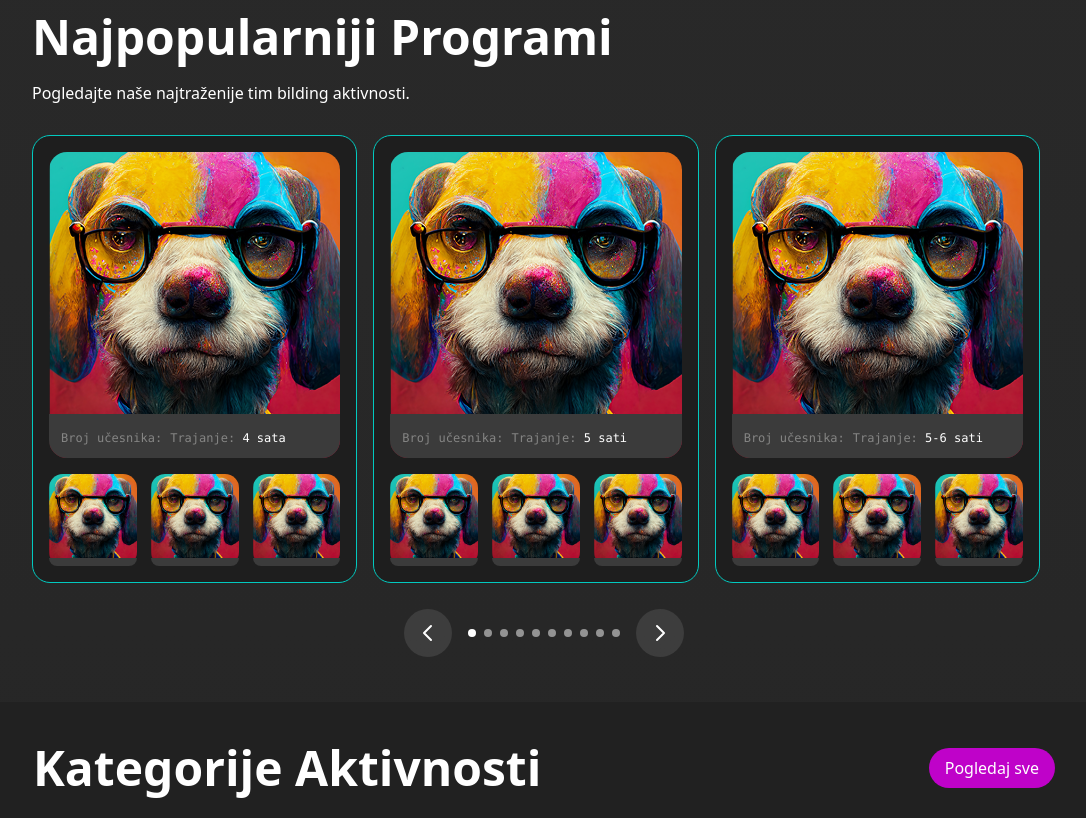
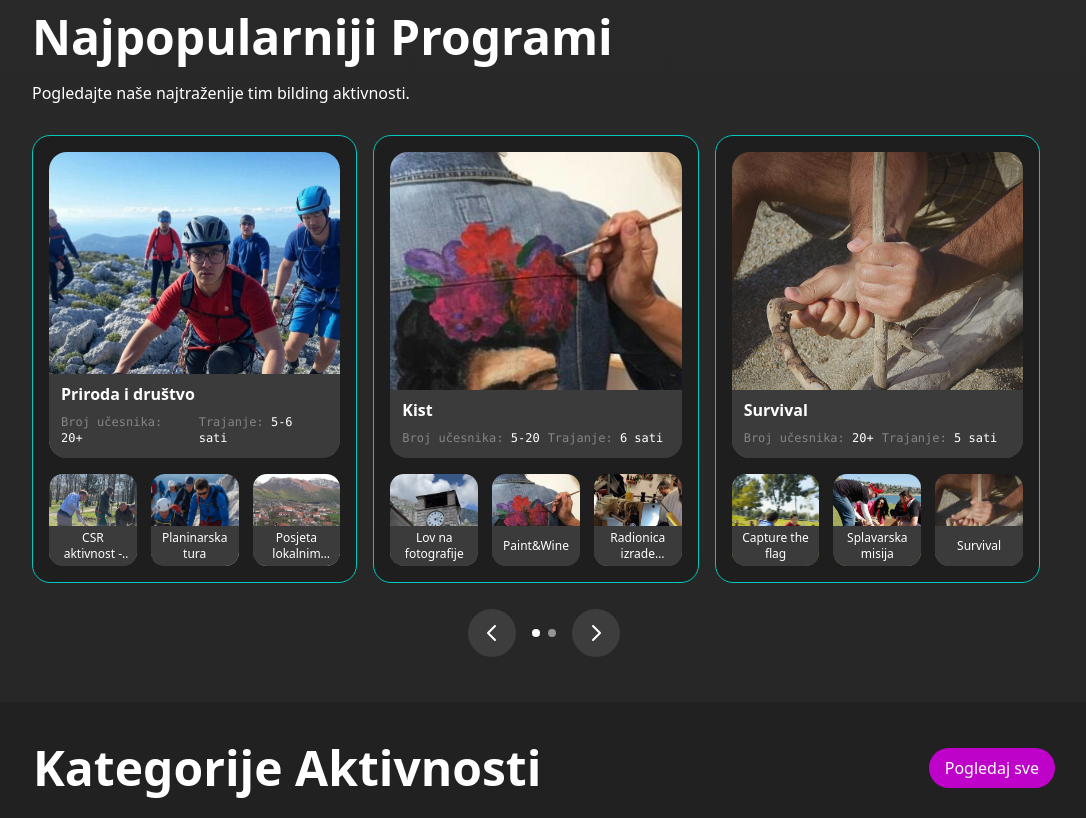
Before and after one commit to jaksa-v/hive-website, an Astro site: page / in a window 1280 px wide. Shown: the part 842-1660 px from the top of the page, without its empty margins (96-1182 px from the left). Built offline with nearby package versions, Linux system fonts and the light colour scheme; Astro itself is replaced by a stand-in of ours.

Commit message:
more changes to programs

```diff
--- a/src/components/Carousel.tsx
+++ b/src/components/Carousel.tsx
@@ -1,4 +1,4 @@
-import { useState } from "react";
+import { useState, useEffect } from "react";
 import { motion, AnimatePresence } from "framer-motion";
 import ProgramCard from "./ProgramCard";
 import ActivityCard from "./ActivityCard"; // Import ActivityCard
@@ -16,21 +16,51 @@ interface CarouselProps {
 export default function Carousel({ slides, type = "default" }: CarouselProps) {
   const [currentIndex, setCurrentIndex] = useState(0);
   const [direction, setDirection] = useState(0); // -1 for left, 1 for right
+  const [isMobile, setIsMobile] = useState(false);
   const itemCount = slides.length;
+  const itemsPerSlide = isMobile ? 1 : 3;
+  const totalGroups = Math.ceil(itemCount / itemsPerSlide);
+
+  // Add event listener to detect screen size changes
+  useEffect(() => {
+    const checkMobile = () => {
+      setIsMobile(window.innerWidth < 768);
+    };
+
+    // Check initially
+    checkMobile();
+
+    // Add resize listener
+    window.addEventListener('resize', checkMobile);
+
+    // Clean up
+    return () => window.removeEventListener('resize', checkMobile);
+  }, []);
 
   const goToPrevious = () => {
     setDirection(-1);
-    setCurrentIndex((prevIndex) => (prevIndex - 1 + itemCount) % itemCount);
+    setCurrentIndex((prevIndex) => {
+      // Move backward by one group (3 items)
+      const newIndex = prevIndex - itemsPerSlide;
+      // If we go before the first item, loop to the last group
+      return newIndex < 0 ? Math.floor((itemCount - 1) / itemsPerSlide) * itemsPerSlide : newIndex;
+    });
   };
 
   const goToNext = () => {
     setDirection(1);
-    setCurrentIndex((prevIndex) => (prevIndex + 1) % itemCount);
+    setCurrentIndex((prevIndex) => {
+      // Move forward by one group (3 items)
+      const newIndex = prevIndex + itemsPerSlide;
+      // If we go past the last item, loop to the first group
+      return newIndex >= itemCount ? 0 : newIndex;
+    });
   };
 
-  const goToSlide = (index: number) => {
-    setDirection(index > currentIndex ? 1 : -1);
-    setCurrentIndex(index);
+  const goToSlide = (groupIndex: number) => {
+    const targetIndex = groupIndex * itemsPerSlide;
+    setDirection(targetIndex > currentIndex ? 1 : -1);
+    setCurrentIndex(targetIndex);
   };
 
   return (
@@ -55,8 +85,9 @@ export default function Carousel({ slides, type = "default" }: CarouselProps) {
           >
             <div className="hidden md:flex w-full">
               {[0, 1, 2].map((offset) => {
-                const index = (currentIndex + offset) % itemCount;
-                return (
+                const index = currentIndex + offset;
+                // Only render if the index is valid
+                return index < itemCount ? (
                   <div
                     key={index}
                     className="w-[calc(33.333%-1rem)] shrink-0 first:ml-0 ml-4"
@@ -73,11 +104,11 @@ export default function Carousel({ slides, type = "default" }: CarouselProps) {
                       )}
                     </div>
                   </div>
-                );
+                ) : null;
               })}
             </div>
             <div className="md:hidden w-full">
-              {slides[currentIndex].type === "program" && (
+              {itemCount > 0 && currentIndex < itemCount && slides[currentIndex].type === "program" && (
                 <div className="px-4">
                   <ProgramCard
                     item={slides[currentIndex].data}
@@ -85,7 +116,7 @@ export default function Carousel({ slides, type = "default" }: CarouselProps) {
                   />
                 </div>
               )}
-              {slides[currentIndex].type === "activity" && (
+              {itemCount > 0 && currentIndex < itemCount && slides[currentIndex].type === "activity" && (
                 <div className="px-4">
                   <ActivityCard item={slides[currentIndex].data} />
                 </div>
@@ -118,7 +149,9 @@ export default function Carousel({ slides, type = "default" }: CarouselProps) {
         </button>
 
         <div className="flex gap-2">
-          {slides.map((_, index) => (
+          {isMobile ? (
+            // On mobile, show dot for each item
+            slides.map((_, index) => (
               <button
                 key={index}
                 onClick={() => goToSlide(index)}
@@ -129,7 +162,26 @@ export default function Carousel({ slides, type = "default" }: CarouselProps) {
                 }`}
                 aria-label={`Go to slide ${index + 1}`}
               />
-          ))}
+            ))
+          ) : (
+            // On desktop, show dot for each group of three
+            Array.from({ length: totalGroups }).map((_, groupIndex) => {
+              const startIndex = groupIndex * itemsPerSlide;
+              const isActive = currentIndex >= startIndex && currentIndex < startIndex + itemsPerSlide;
+              return (
+                <button
+                  key={groupIndex}
+                  onClick={() => goToSlide(groupIndex)}
+                  className={`h-2 w-2 rounded-full transition-colors ${
+                    isActive
+                      ? "bg-white"
+                      : "bg-white/50 hover:bg-white/80"
+                  }`}
+                  aria-label={`Go to group ${groupIndex + 1}`}
+                />
+              );
+            })
+          )}
         </div>
 
         <button
--- a/src/components/ProgramCard.tsx
+++ b/src/components/ProgramCard.tsx
@@ -2,6 +2,7 @@ import cardImage from "../assets/program-card-image.png";
 
 interface Activity {
   title: string;
+  picture?: string;
 }
 
 interface ProgramCardProps {
@@ -9,12 +10,14 @@ interface ProgramCardProps {
     title: string;
     participants: string;
     duration: string;
+    picture?: string;
     activities: Activity[];
   };
 }
 
 export default function ProgramCard({ item }: ProgramCardProps) {
-  const { title, participants, duration, activities } = item;
+  const { title, participants, duration, activities, picture } = item;
+  const imageUrl = picture ? picture : cardImage.src;
 
   return (
     <div className="bg-[#1E1E1E] rounded-[18px] flex flex-col p-4 border border-1 border-[#02C9BF] cursor-pointer transition-all duration-300 hover:shadow-[inset_0_0_15px_rgba(2,201,191,0.3)]">
@@ -22,8 +25,14 @@ export default function ProgramCard({ item }: ProgramCardProps) {
         <div className="rounded-[18px] flex flex-col relative h-[306px]">
           <img
             className="absolute inset-0 w-full h-full object-cover rounded-[18px]"
-            src={cardImage.src}
+            src={imageUrl}
             alt={title}
+            onError={(e) => {
+              // Fallback if image fails to load
+              const target = e.target as HTMLImageElement;
+              target.onerror = null;
+              target.src = cardImage.src;
+            }}
           />
           <div className="z-10 absolute w-full bottom-0 bg-[#3B3B3B] rounded-b-[18px] pt-2 pb-3 px-3">
             <span className="text-white font-semibold">{title}</span>
@@ -46,12 +55,20 @@ export default function ProgramCard({ item }: ProgramCardProps) {
             >
               <img
                 className="absolute inset-0 w-full h-full object-cover rounded-[14px]"
-                src={cardImage.src}
+                src={activity.picture || cardImage.src}
                 alt={activity.title}
+                onError={(e) => {
+                  // Fallback if image fails to load
+                  const target = e.target as HTMLImageElement;
+                  target.onerror = null;
+                  target.src = cardImage.src;
+                }}
               />
               <div className="z-10 absolute w-full bottom-0 bg-[#3B3B3B] rounded-b-[14px] px-2 py-1 flex justify-center">
-                <span className="text-xs font-medium text-white">
-                  {activity.title}
+                <span className="text-xs font-medium text-white h-[32px] flex items-center overflow-hidden">
+                  <span className="line-clamp-2 text-center">
+                    {activity.title}
+                  </span>
                 </span>
               </div>
             </div>
--- a/src/data/programs.json
+++ b/src/data/programs.json
@@ -6,7 +6,7 @@
     "number_of_participatns": "20+",
     "duration": "4 sata",
     "activities": ["28", "41", "42"],
-    "picture": "/programs/program1.jpg"
+    "picture": "/activities/Pub Crawling.jpg"
   },
   {
     "id": 2,
@@ -15,7 +15,7 @@
     "number_of_participatns": "20+",
     "duration": "5 sati",
     "activities": ["7", "37", "39"],
-    "picture": "/programs/program2.jpg"
+    "picture": "/activities/survival.jpg"
   },
   {
     "id": 3,
@@ -24,7 +24,7 @@
     "number_of_participatns": "20+",
     "duration": "5-6 sati",
     "activities": ["8", "24", "25"],
-    "picture": "/programs/program3.jpg"
+    "picture": "/activities/planinarenje.jpg"
   },
   {
     "id": 4,
@@ -33,7 +33,7 @@
     "number_of_participatns": "5-20",
     "duration": "6 sati",
     "activities": ["19", "23", "32"],
-    "picture": "/programs/program3.jpg"
+    "picture": "/activities/slikanje.jpg"
   },
   {
     "id": 5,
@@ -42,7 +42,7 @@
     "number_of_participatns": "5-20",
     "duration": "4 sata",
     "activities": ["9", "10", "17"],
-    "picture": "/programs/program3.jpg"
+    "picture": "/activities/druzenje sa psima.jpg"
   },
   {
     "id": 6,
@@ -51,7 +51,7 @@
     "number_of_participatns": "10-40",
     "duration": "4 sata",
     "activities": ["18", "19"],
-    "picture": "/programs/program3.jpg"
+    "picture": "/activities/krstarenje.jpg"
   },
   {
     "id": 7,
@@ -60,7 +60,7 @@
     "number_of_participatns": "10-30",
     "duration": "4 sata",
     "activities": ["30", "31", "36"],
-    "picture": "/programs/program3.jpg"
+    "picture": "/activities/Simulacija kriznog menadzmenta.jpeg"
   },
   {
     "id": 8,
@@ -69,7 +69,7 @@
     "number_of_participatns": "10-20",
     "duration": "2 dana (1 noc)",
     "activities": ["46", "14", "22"],
-    "picture": "/programs/program3.jpg"
+    "picture": "/activities/kampovanje.jpg"
   },
   {
     "id": 9,
@@ -78,7 +78,7 @@
     "number_of_participatns": "10-20",
     "duration": "3 dana (2 noci)",
     "activities": ["42", "34"],
-    "picture": "/programs/program3.jpg"
+    "picture": "/activities/treasure hunt.jpg"
   },
   {
     "id": 10,
@@ -87,6 +87,6 @@
     "number_of_participatns": "10-20",
     "duration": "12 sati",
     "activities": ["15", "27"],
-    "picture": "/programs/program3.jpg"
+    "picture": "/activities/kanjoning.jpg"
   }
 ]
--- a/src/sections/ProgramsSection.astro
+++ b/src/sections/ProgramsSection.astro
@@ -1,8 +1,37 @@
 ---
 import Carousel from "../components/Carousel";
 import { getCollection, type CollectionEntry } from 'astro:content';
+import programsData from '../data/programs.json';
+import activitiesData from '../data/activities.json';
 
 const allPrograms = await getCollection('programs');
+
+// Function to find an activity by ID
+const findActivityById = (id: string): typeof activitiesData[0] | undefined => {
+  return activitiesData.find(activity => activity.id.toString() === id);
+};
+
+// Process programs data to include corresponding activities
+const programsWithActivities = programsData.map(program => {
+  const activities = program.activities
+    .slice(0, 3) // Limit to three activities per program
+    .map(activityId => findActivityById(activityId))
+    .filter(activity => activity); // Filter out any undefined activities
+
+  return {
+    ...program,
+    activityDetails: activities
+  };
+});
+
+// Function to shuffle array and get N random items
+function getRandomItems(array: any[], n: number): any[] {
+  const shuffled = [...array].sort(() => 0.5 - Math.random());
+  return shuffled.slice(0, n);
+}
+
+// Get 6 random programs
+const randomPrograms = getRandomItems(programsWithActivities, 6);
 ---
 
 <section
@@ -26,7 +55,21 @@ const allPrograms = await getCollection('programs');
       <Carousel
         client:only="react"
         type="default"
-        slides={allPrograms.map((entry: CollectionEntry<'programs'>) => ({ type: "program", data: entry.data }))}
+        slides={randomPrograms.map((program) => ({
+          type: "program",
+          data: {
+            id: program.id,
+            title: program.name,  // ProgramCard expects 'title' instead of 'name'
+            participants: program.number_of_participatns, // ProgramCard expects 'participants'
+            duration: program.duration,
+            picture: program.picture, // Include the picture property
+            // Include activities data for display in the carousel
+            activities: program.activityDetails.map((activity: typeof activitiesData[0]) => ({
+              title: activity?.title || 'Aktivnost nije pronađena',
+              picture: activity?.picture || '' // Include activity picture property
+            }))
+          }
+        }))}
       />
     </div>
   </div>
```
Lines whose indentation alone changed are shown as unchanged.
